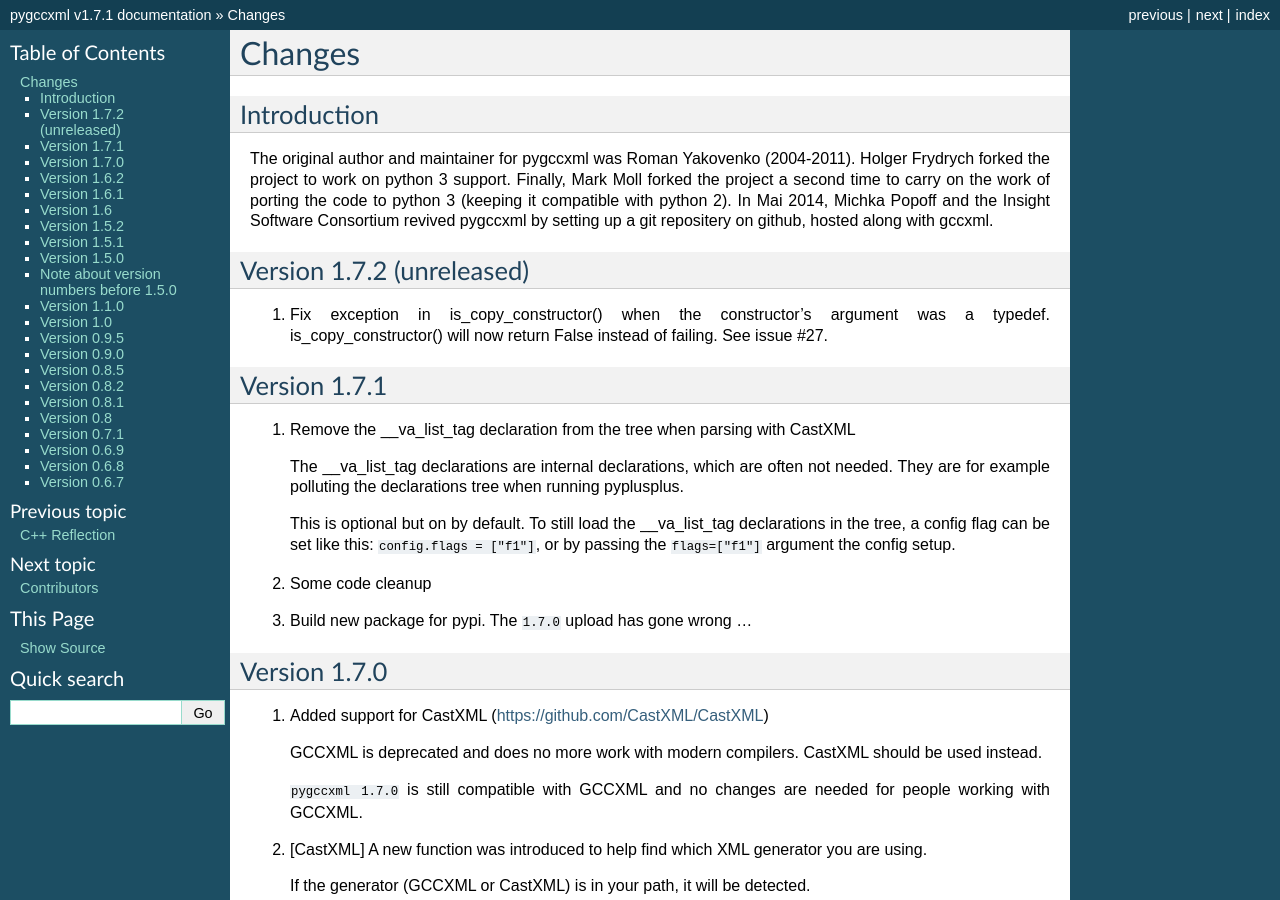
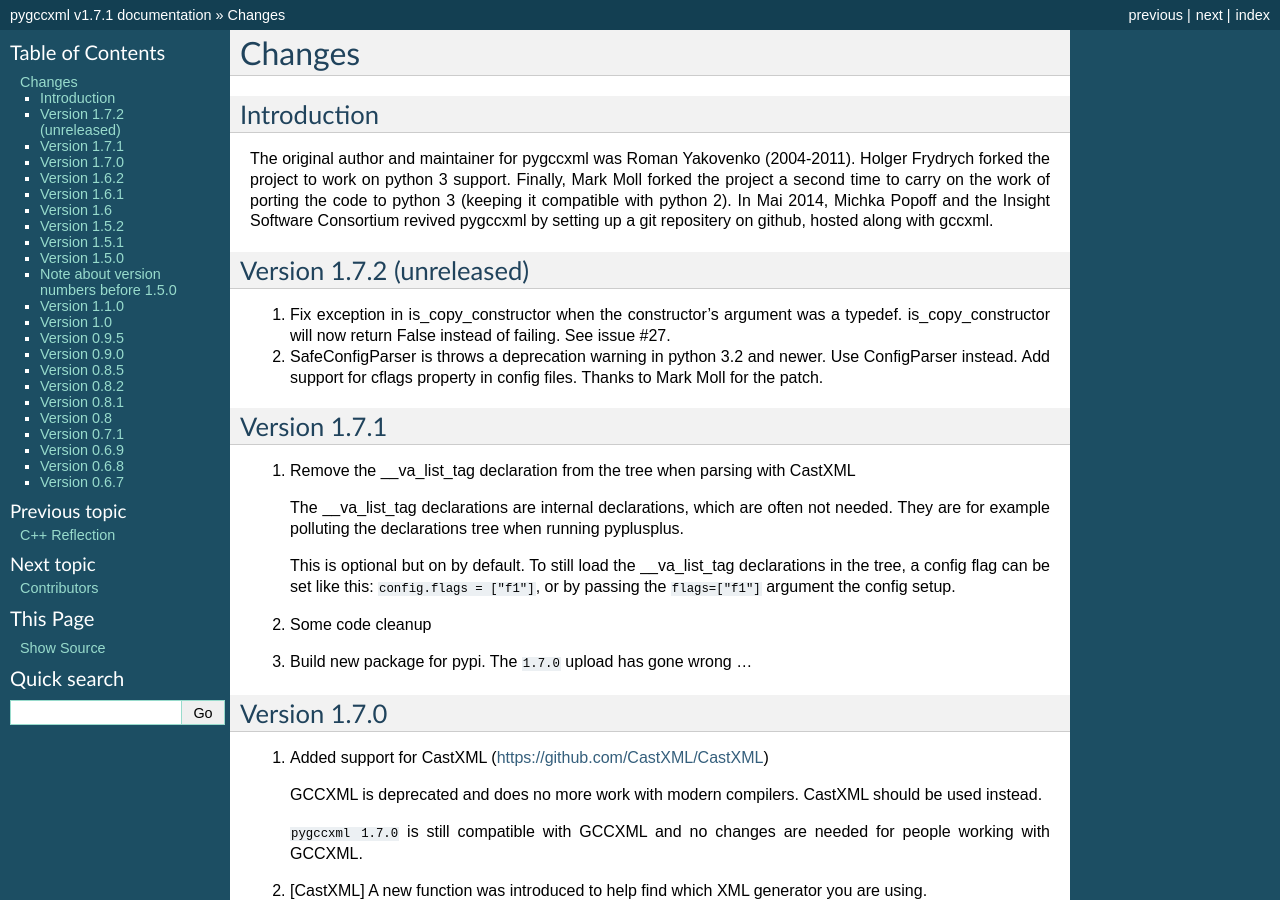
Before and after one commit to CastXML/pygccxml, a Sphinx documentation site: the page built from docs/history.rst, in a window 1280 px wide and 900 px high. Built offline with Sphinx 7.4.7, drawn with Linux system fonts in a browser that asks for light colours.

Commit message:
Document changes

```diff
--- a/docs/history.rst
+++ b/docs/history.rst
@@ -14,9 +14,13 @@
 Version 1.7.2 (unreleased)
 --------------------------
 
-1. Fix exception in is_copy_constructor() when the constructor's argument was
-   a typedef. is_copy_constructor() will now return False instead of failing.
+1. Fix exception in is_copy_constructor when the constructor's argument was
+   a typedef. is_copy_constructor will now return False instead of failing.
    See issue #27.
+
+2. SafeConfigParser is throws a deprecation warning in python 3.2 and newer.
+   Use ConfigParser instead. Add support for cflags property in config files.
+   Thanks to Mark Moll for the patch.
 
 Version 1.7.1
 -------------
```
